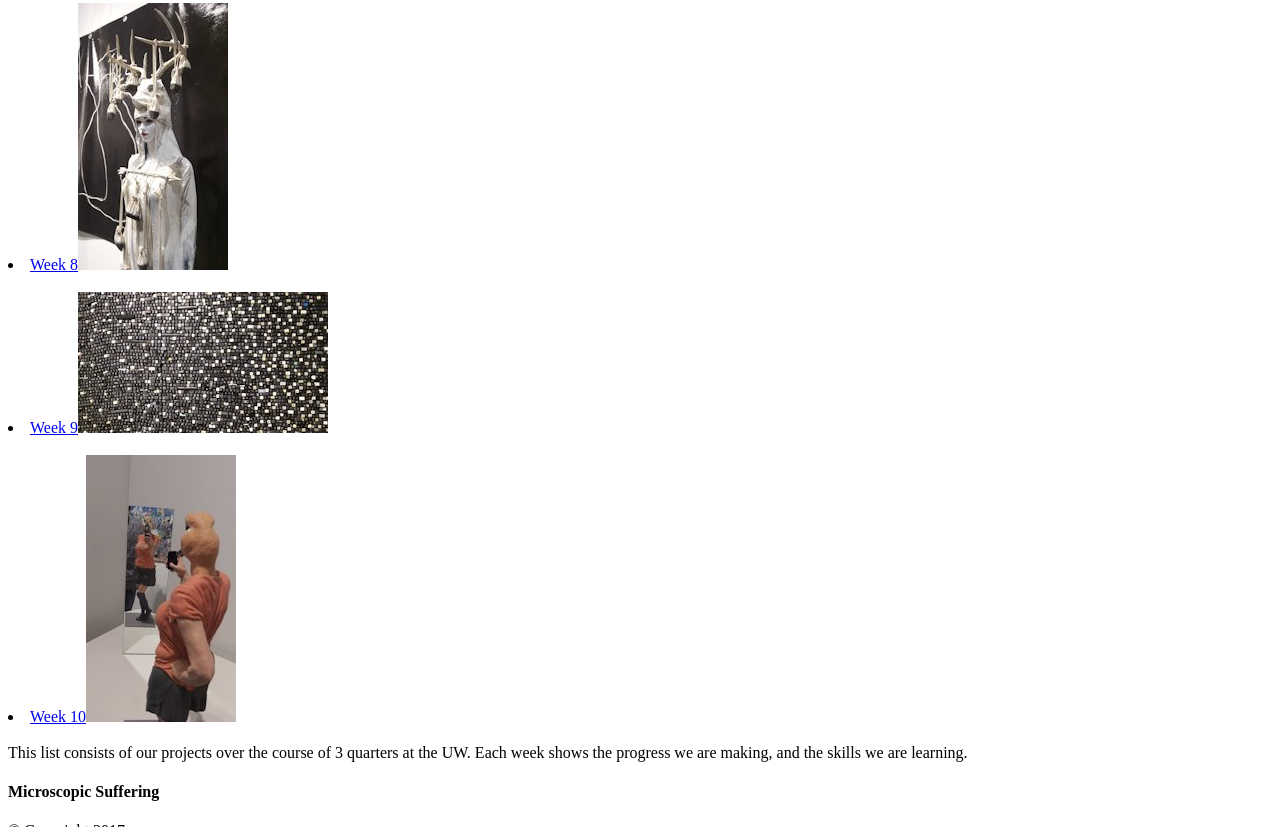
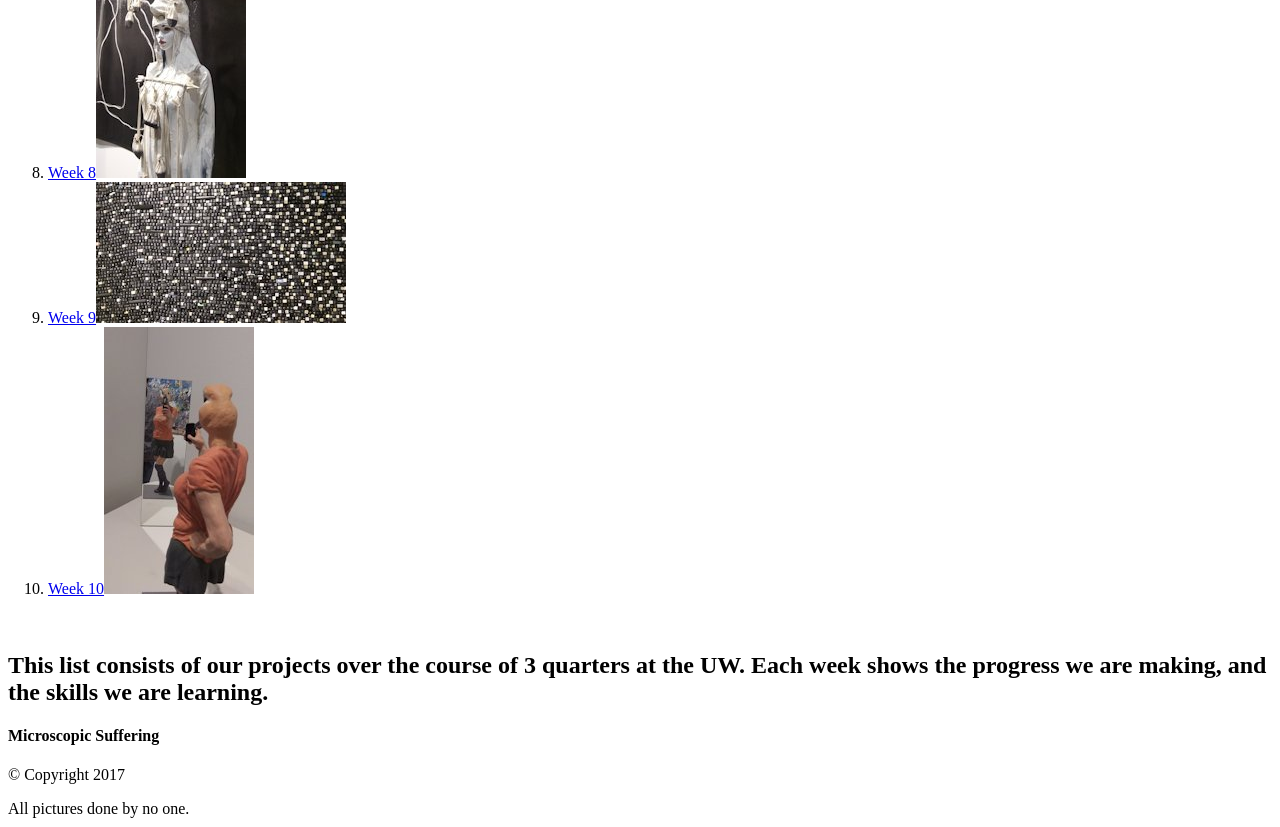
Before and after one commit to Georodent/week2, a plain HTML site: page about.html in a window 1280 px wide. Shown: the part 1973-2800 px from the top of the page. Drawn offline with Linux system fonts and the light colour scheme.

Commit message:
Errors in /about, corrected

```diff
--- a/about.html
+++ b/about.html
@@ -14,33 +14,26 @@
   <a href="index.html">Back to home page.</a>
 </header>
 
-  <or>
+  <ol>
     <li><a href="../week1/index.html" target="_blank">Week 1</a><img src="images/duck.jpg" alt="Picture of a duck"></li>
-      <br>
-    <li><a href="index.html" target="_blank">Week 2</a><img src="images/georgeslack.JPG" alt="Picture of George"</li>
-      <br>
+    <li><a href="index.html" target="_blank">Week 2</a><img src="images/georgeslack.JPG" alt="Picture of George"></li>
     <li><a href="#" target="_blank">Week 3</a><img src="images/rat.JPG" alt="Decomposed rat"></li>
-      <br>
     <li><a href="#" target="_blank">Week 4</a><img src="images/ms.jpg" alt="Picture of logo of a pig"></li>
-      <br>
     <li><a href="#" target="_blank">Week 5</a><img src="images/ms2.jpg" alt="The rowing cover"></li>
-      <br>
     <li><a href="#" target="_blank">Week 6</a><img src="images/ms4.jpg" alt="What we did"></li>
-      <br>
     <li><a href="#" target="_blank">Week 7</a><img src="images/banksy.JPG" alt="Picture of a white cat"></li>
-      <br>
     <li><a href="#" target="_blank">Week 8</a><img src="images/sculpture.JPG" alt="Picture of a women with deer antlers"></li>
-      <br>
     <li><a href="#" target="_blank">Week 9</a><img src="images/chaos.JPG" alt="Image of keyboard keys"></li>
-      <br>
     <li><a href="#" target="_blank">Week 10</a><img src="images/artshow.JPG" alt="Sculpture and it's reflection"></li>
-  </or>
+  </ol>
     <br>
-  <article>This list consists of our projects over the course of 3 quarters at the UW. Each week shows the progress we are making, and the skills we are learning. </article>
+  <article>
+    <h2>This list consists of our projects over the course of 3 quarters at the UW. Each week shows the progress we are making, and the skills we are learning.</h2>
+  </article>
 
 <footer>
   <h4>Microscopic Suffering</h4>
-  <p>&copy Copyright 2017</p>
+  <p>&copy; Copyright 2017</p>
   <p>All pictures done by no one.</p>
 </footer>
 
```
Also changed, not shown: index.html (+1 -1 lines).
